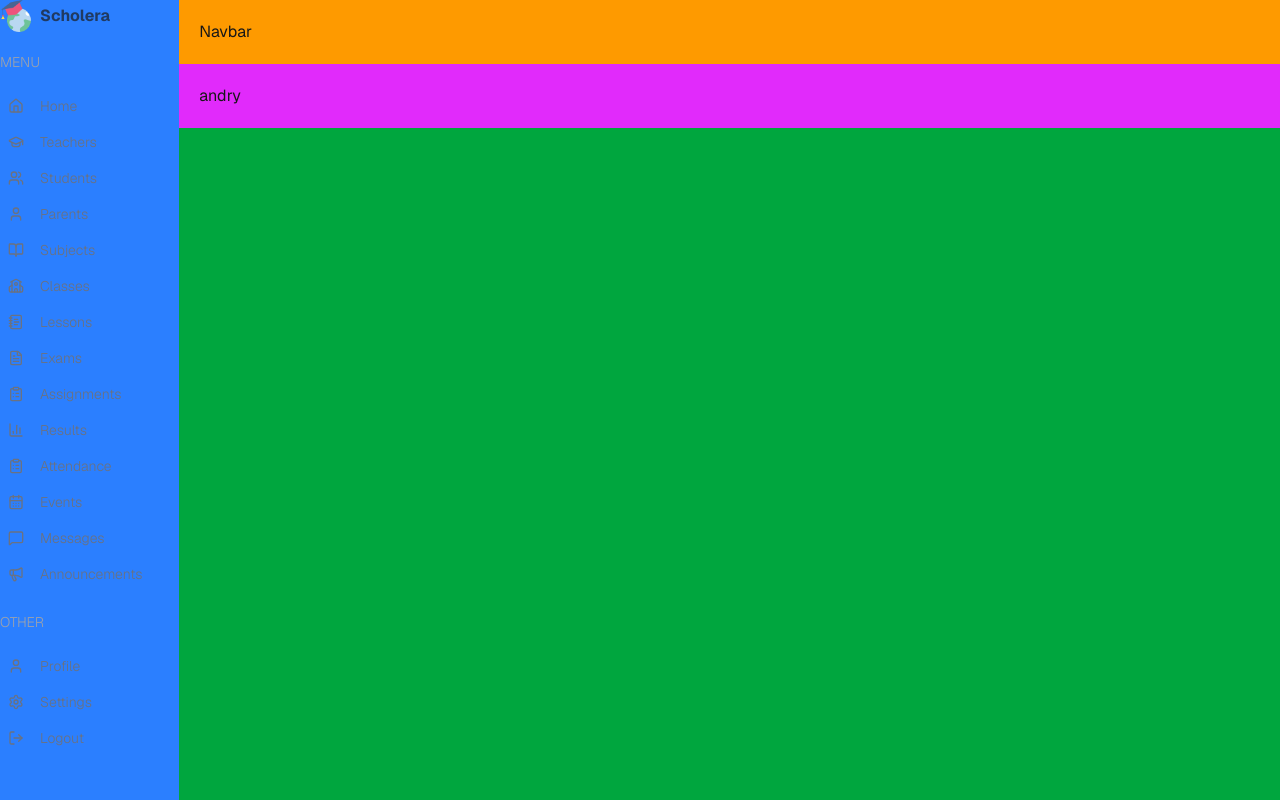
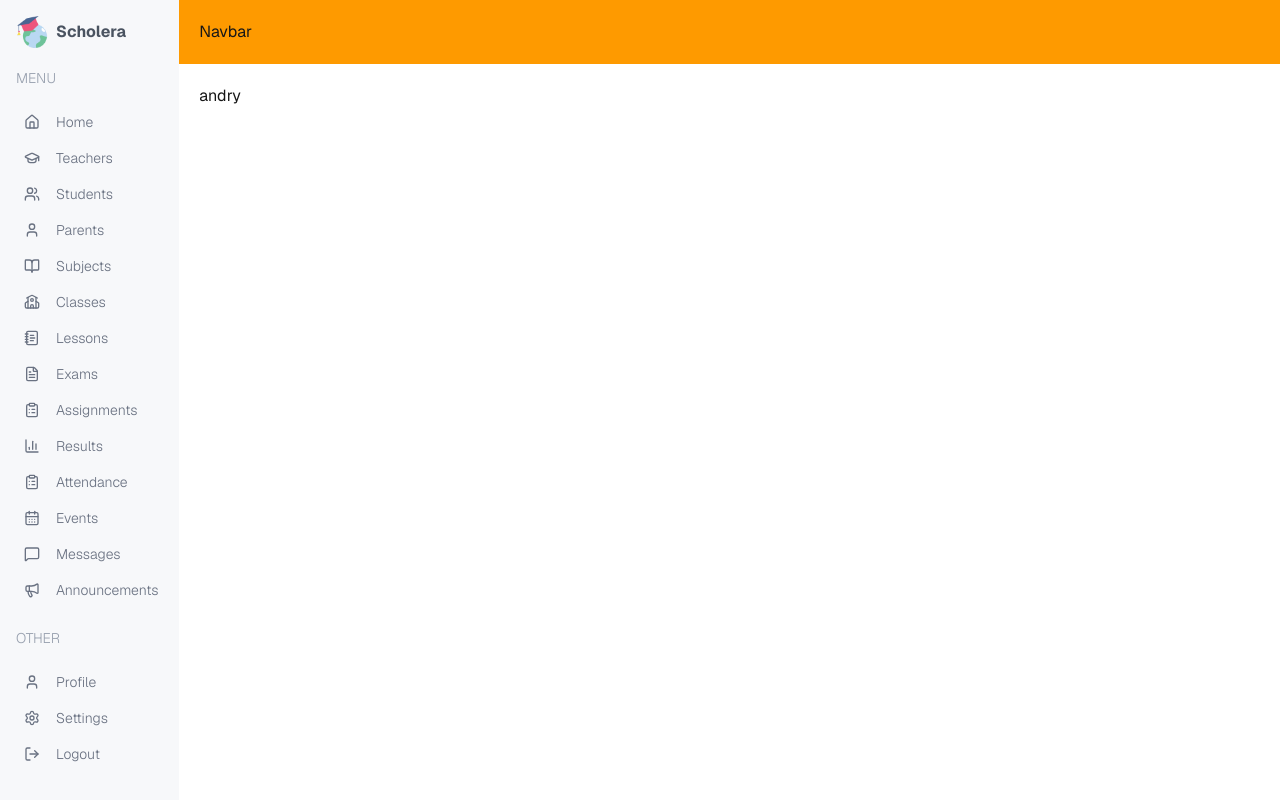
Before and after one commit to andryariadi/scholera, a Next.js app: page / in a window 1280 px wide. Shown: the top 800 px of the page. Built offline with nearby package versions, Linux system fonts and the light colour scheme.

Commit message:
update sidebar styling

```diff
--- a/src/app/(dashboard)/layout.tsx
+++ b/src/app/(dashboard)/layout.tsx
@@ -9,15 +9,15 @@ export default function DashboardLayout({
   return (
     <div className="b-rose-500 min-h-screen flex">
       {/* Left sidebar */}
-      <section className="bg-blue-500 fixed inset-y-0 left-0 w-full max-w-[14%] md:max-w-[8%] lg:max-w-[16%] xl:max-w-[14%]">
+      <section className="b-blue-500 fixed inset-y-0 left-0 w-full max-w-[14%] md:max-w-[8%] lg:max-w-[16%] xl:max-w-[14%] p-4">
         <Sidebar />
       </section>
 
       {/* Right content */}
-      <section className="bg-green-600 w-full ml-[14%] md:ml-[8%] lg:ml-[16%] xl:ml-[14%] min-h-400">
+      <section className="bg-white w-full ml-[14%] md:ml-[8%] lg:ml-[16%] xl:ml-[14%] min-h-400">
         <Navbar />
 
-        <main className="bg-fuchsia-500 p-5">{children}</main>
+        <main className="b-fuchsia-500 p-5">{children}</main>
       </section>
     </div>
   );
--- a/src/app/globals.css
+++ b/src/app/globals.css
@@ -55,3 +55,40 @@
     @apply bg-background text-foreground font-sans;
   }
 }
+
+/* Scrollbar Styling */
+.sidebar {
+  --sb-track-color: #e5e9f1;
+  --sb-thumb-color: #6baf8d;
+  --sb-size: 5px;
+}
+
+.sidebar::-webkit-scrollbar {
+  width: var(--sb-size);
+}
+
+.sidebar::-webkit-scrollbar-track {
+  background: var(--sb-track-color);
+  border-radius: 15px;
+}
+
+.sidebar::-webkit-scrollbar-thumb {
+  background: var(--sb-thumb-color);
+  border-radius: 15px;
+}
+
+@supports not selector(::-webkit-scrollbar) {
+  .sidebar {
+    scrollbar-color: var(--sb-thumb-color) var(--sb-track-color);
+  }
+}
+
+/* Hide Scrollbar */
+.scrollbar-hide {
+  -ms-overflow-style: none; /* IE & Edge */
+  scrollbar-width: none; /* Firefox */
+}
+
+.scrollbar-hide::-webkit-scrollbar {
+  display: none; /* Chrome, Safari */
+}
--- a/src/components/Sidebar.tsx
+++ b/src/components/Sidebar.tsx
@@ -4,27 +4,31 @@ import Link from "next/link";
 
 const Sidebar = () => {
   return (
-    <aside className="b-teal-500 space-y-5 min-h-full">
+    <aside className="b-teal-500 space-y-5 h-full overflow-x-hidden scrollbar-hide">
       {/* Top - Logo */}
       <Link href="/" className="flex items-center justify-center lg:justify-start gap-2">
-        <Image src="/logo.png" alt="Logo" width={32} height={32} />
+        <Image src="/logo.png" alt="Logo" width={32} height={32} className="shrink-0" />
+
         <span className="hidden lg:block font-bold text-gray-800/80">Scholera</span>
       </Link>
 
       {/* Bottom - Menu */}
-      <div className="b-rose-500 space-y-5 text-sm">
+      <div
+        className="b-rose-500 space-y-5 text-sm max-h-[93%] overflow-y-hidden
+    lg:overflow-y-scroll sidebar"
+      >
         {menuItems.map((i) => (
-          <div key={i.title} className="b-amber-500 hidden lg:block text-gray-400 font-light space-y-4">
+          <div key={i.title} className="b-amber-500 text-gray-400 font-light space-y-4">
             {/* Title */}
-            <p>{i.title}</p>
+            <p className="hidden lg:block">{i.title}</p>
 
             {/* Items */}
             <div>
               {i.items.map((item) => {
                 if (item.visible.includes("admin")) {
                   return (
-                    <Link href={item.href} key={item.label} className="flex items-center justify-center lg:justify-start gap-4 text-gray-500 py-2 md:px-2 rounded-md hover:bg-scholera-sky-light">
-                      <item.icon size={16} />
+                    <Link href={item.href} key={item.label} className="flex items-center justify-center lg:justify-start gap-4 py-2 md:px-2 rounded-md hover:bg-scholera-sky-light text-gray-500">
+                      <item.icon size={16} className="shrink-0" />
                       <span className="hidden lg:block">{item.label}</span>
                     </Link>
                   );
--- a/src/libs/constants/index.ts
+++ b/src/libs/constants/index.ts
@@ -13,79 +13,79 @@ export const menuItems = [
       {
         icon: GraduationCap,
         label: "Teachers",
-        href: "/list/teachers",
+        href: "/teachers",
         visible: ["admin", "teacher"],
       },
       {
         icon: Users,
         label: "Students",
-        href: "/list/students",
+        href: "/students",
         visible: ["admin", "teacher"],
       },
       {
         icon: User,
         label: "Parents",
-        href: "/list/parents",
+        href: "/parents",
         visible: ["admin", "teacher"],
       },
       {
         icon: BookOpen,
         label: "Subjects",
-        href: "/list/subjects",
+        href: "/subjects",
         visible: ["admin"],
       },
       {
         icon: School,
         label: "Classes",
-        href: "/list/classes",
+        href: "/classes",
         visible: ["admin", "teacher"],
       },
       {
         icon: NotebookText,
         label: "Lessons",
-        href: "/list/lessons",
+        href: "/lessons",
         visible: ["admin", "teacher"],
       },
       {
         icon: FileText,
         label: "Exams",
-        href: "/list/exams",
+        href: "/exams",
         visible: ["admin", "teacher", "student", "parent"],
       },
       {
         icon: ClipboardList,
         label: "Assignments",
-        href: "/list/assignments",
+        href: "/assignments",
         visible: ["admin", "teacher", "student", "parent"],
       },
       {
         icon: BarChart3,
         label: "Results",
-        href: "/list/results",
+        href: "/results",
         visible: ["admin", "teacher", "student", "parent"],
       },
       {
         icon: ClipboardList,
         label: "Attendance",
-        href: "/list/attendance",
+        href: "/attendance",
         visible: ["admin", "teacher", "student", "parent"],
       },
       {
         icon: CalendarDays,
         label: "Events",
-        href: "/list/events",
+        href: "/events",
         visible: ["admin", "teacher", "student", "parent"],
       },
       {
         icon: MessageSquare,
         label: "Messages",
-        href: "/list/messages",
+        href: "/messages",
         visible: ["admin", "teacher", "student", "parent"],
       },
       {
         icon: Megaphone,
         label: "Announcements",
-        href: "/list/announcements",
+        href: "/announcements",
         visible: ["admin", "teacher", "student", "parent"],
       },
     ],
```
